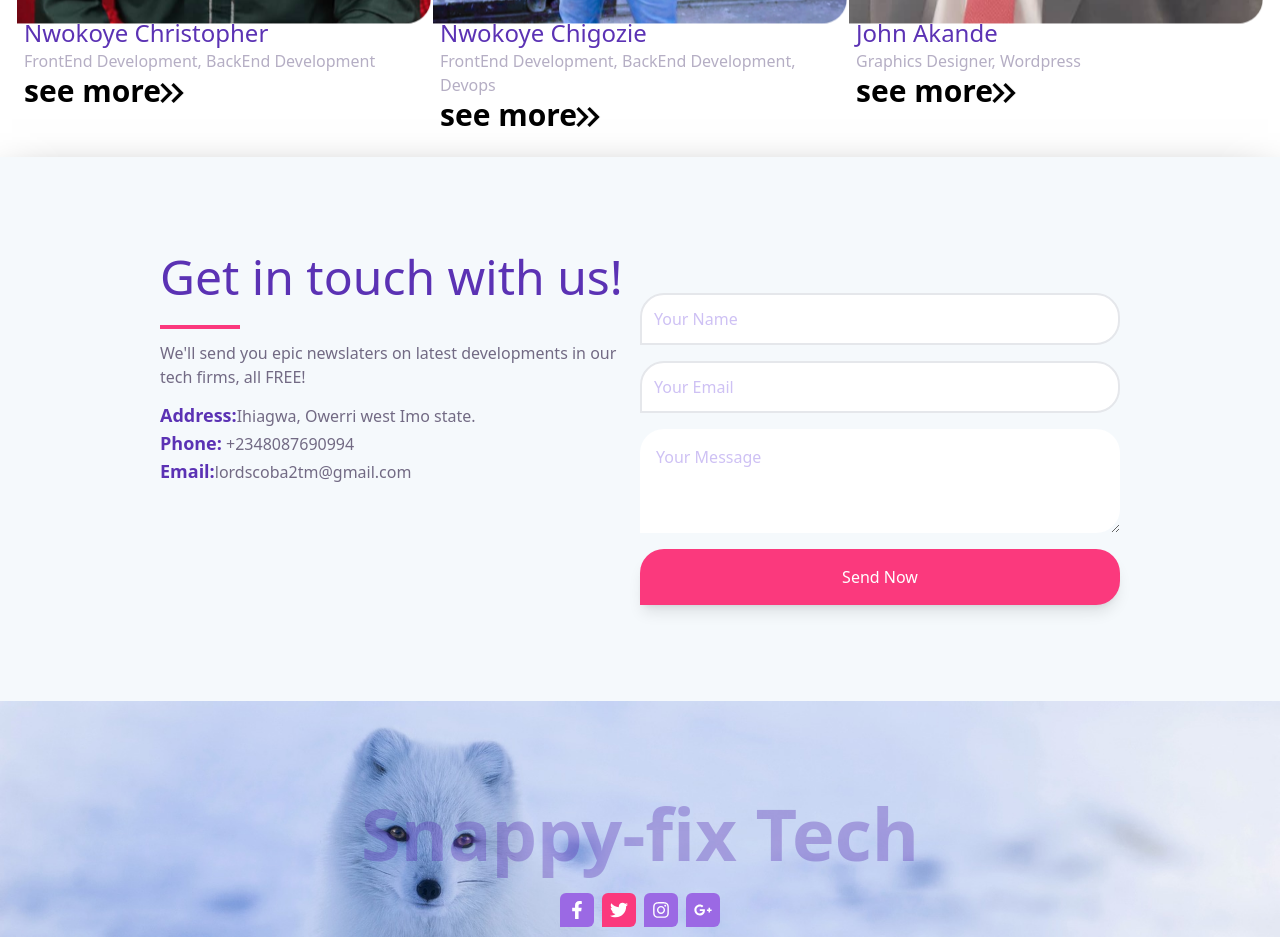
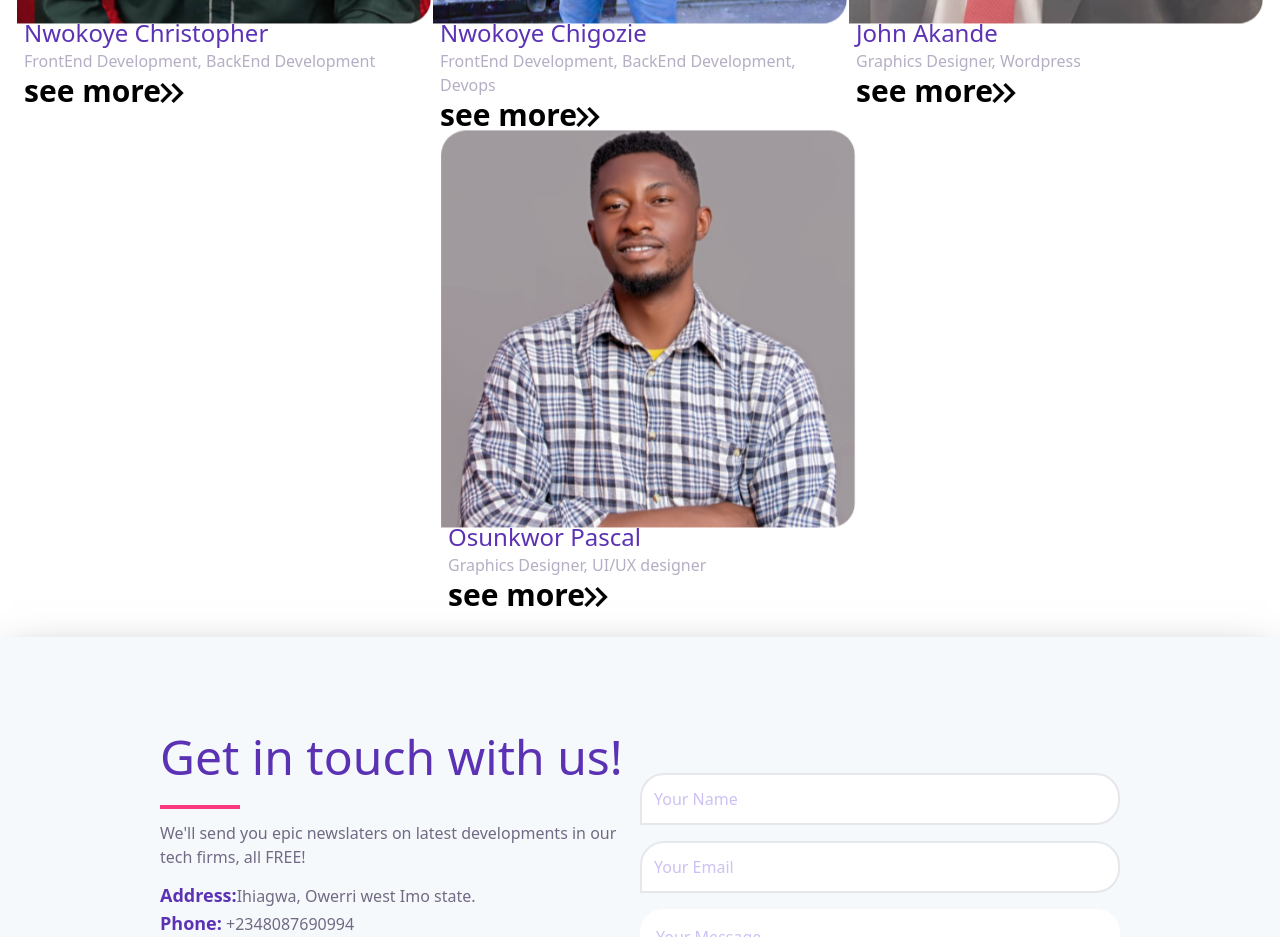
Before and after one commit to lordscoba/snappy-fix-react, a React (Create React App) app: page / in a window 1280 px wide. Shown: the part 5360-6297 px from the top of the page. Built offline with nearby package versions, Linux system fonts and the light colour scheme.

Commit message:
added pascal

```diff
--- a/src/components/portifolio/Data.ts
+++ b/src/components/portifolio/Data.ts
@@ -1,4 +1,4 @@
-import { Chigoz1, Ebus, Seyi } from "../../images/team-img";
+import { Chigoz1, Ebus, Seyi, Pascal } from "../../images/team-img";
 
 type mine = {
   skill_type: string;
@@ -172,4 +172,43 @@ export const data: Array<Tester> = [
     about: "I am a good deveoper",
     cv: Seyi,
   },
+  {
+    id: 4,
+    name: "Osunkwor Pascal",
+    skills: [
+      {
+        skill_main: "Graphics Designer",
+        skill_level: [
+          {
+            skill_type: "Photoshop",
+            skill_level: "Expert",
+          },
+          {
+            skill_type: "Adobe after Effect",
+            skill_level: "Expert",
+          },
+        ],
+      },
+      {
+        skill_main: "UI/UX designer",
+        skill_level: [
+          {
+            skill_type: "Figma",
+            skill_level: "Expert",
+          },
+        ],
+      },
+    ],
+    text: "I am a good Designer",
+    image: Pascal,
+    github_link: "github.com/pascal",
+    linkdln_link: "linkdln.com/pascal",
+    twitter_link: "twitter.com/pascal",
+    fb_link: "facebook.com/pascal",
+    instagram_link: "instagram.com/pascal",
+    years_experience: 5,
+    projects: 30,
+    about: "I am a good designer",
+    cv: Pascal,
+  },
 ];
--- a/src/images/team-img/index.ts
+++ b/src/images/team-img/index.ts
@@ -1,3 +1,4 @@
 export { default as Chigoz1 } from "./chigoz1.jpg";
 export { default as Ebus } from "./ebus.jpeg";
 export { default as Seyi } from "./seyi.jpeg";
+export { default as Pascal } from "./pascal.jpeg";
```
Also changed, not shown: src/images/team-img/pascal.jpeg (added).
